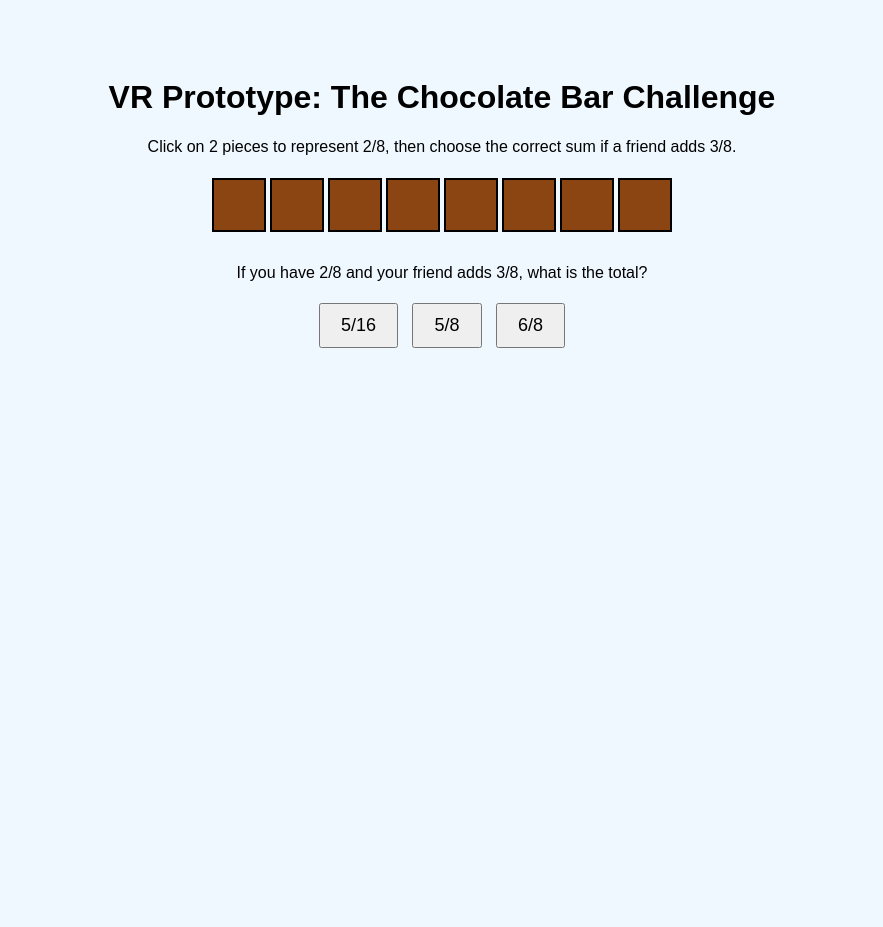
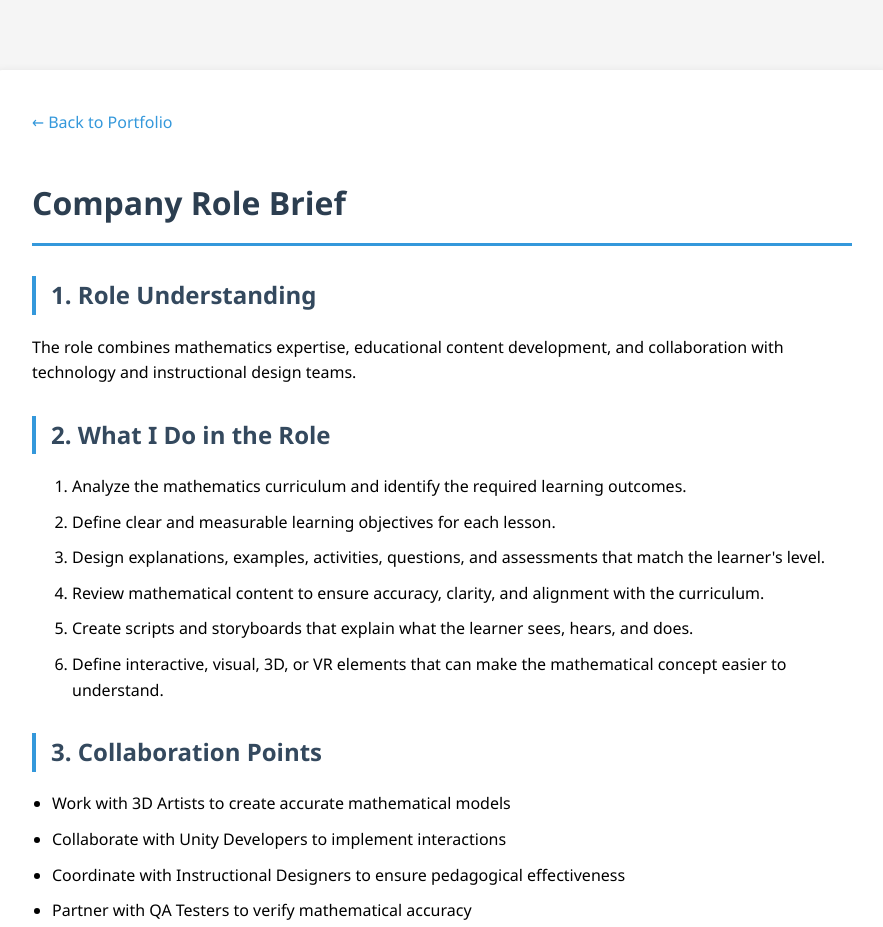
Before and after one commit to salmanic007/EKSON-Math-VR-Portfolio, a plain HTML site: page 01_Grade_5_Fractions/11_Prototype.html in a window 1280 px wide. Shown: the top 927 px of the page, without its empty margins (198-1081 px from the left). Before the commit the page ends 800 px from the top, so only its background shows below. Drawn offline with Linux system fonts and the light colour scheme.

Commit message:
Refactor HTML structure and update title and styles

```diff
--- a/01_Grade_5_Fractions/11_Prototype.html
+++ b/01_Grade_5_Fractions/11_Prototype.html
@@ -2,57 +2,44 @@
 <html lang="en">
 <head>
     <meta charset="UTF-8">
-    <title>Grade 5 Fractions - VR Prototype Logic</title>
+    <meta name="viewport" content="width=device-width, initial-scale=1.0">
+    <title>Company Role Brief - EKSON Math VR</title>
     <style>
-        body { font-family: Arial, sans-serif; background: #f0f8ff; text-align: center; padding: 50px; }
-        .chocolate-bar { display: flex; justify-content: center; margin: 20px; }
-        .piece { width: 50px; height: 50px; background: #8B4513; border: 2px solid #000; margin: 2px; cursor: pointer; }
-        .piece.selected { background: #FFD700; }
-        .options { margin-top: 30px; }
-        button { padding: 10px 20px; font-size: 18px; margin: 5px; cursor: pointer; }
-        #feedback { margin-top: 20px; font-size: 20px; font-weight: bold; }
+        body { font-family: 'Segoe UI', Tahoma, Geneva, Verdana, sans-serif; max-width: 900px; margin: 40px auto; padding: 30px; background: #f5f5f5; line-height: 1.6; }
+        .container { background: white; padding: 40px; border-radius: 10px; box-shadow: 0 2px 10px rgba(0,0,0,0.1); }
+        h1 { color: #2c3e50; border-bottom: 3px solid #3498db; padding-bottom: 15px; }
+        h2 { color: #34495e; margin-top: 30px; border-left: 4px solid #3498db; padding-left: 15px; }
+        ul { padding-left: 20px; }
+        li { margin: 10px 0; }
+        .back-link { display: inline-block; margin-bottom: 20px; color: #3498db; text-decoration: none; }
+        .back-link:hover { text-decoration: underline; }
     </style>
 </head>
 <body>
+    <div class="container">
+        <a href="index.html" class="back-link">← Back to Portfolio</a>
+        <h1>Company Role Brief</h1>
 
-    <h1>VR Prototype: The Chocolate Bar Challenge</h1>
-    <p>Click on 2 pieces to represent 2/8, then choose the correct sum if a friend adds 3/8.</p>
+        <h2>1. Role Understanding</h2>
+        <p>The role combines mathematics expertise, educational content development, and collaboration with technology and instructional design teams.</p>
 
-    <div class="chocolate-bar" id="bar">
-        <!-- 8 pieces generated by JS -->
+        <h2>2. What I Do in the Role</h2>
+        <ol>
+            <li>Analyze the mathematics curriculum and identify the required learning outcomes.</li>
+            <li>Define clear and measurable learning objectives for each lesson.</li>
+            <li>Design explanations, examples, activities, questions, and assessments that match the learner's level.</li>
+            <li>Review mathematical content to ensure accuracy, clarity, and alignment with the curriculum.</li>
+            <li>Create scripts and storyboards that explain what the learner sees, hears, and does.</li>
+            <li>Define interactive, visual, 3D, or VR elements that can make the mathematical concept easier to understand.</li>
+        </ol>
+
+        <h2>3. Collaboration Points</h2>
+        <ul>
+            <li>Work with 3D Artists to create accurate mathematical models</li>
+            <li>Collaborate with Unity Developers to implement interactions</li>
+            <li>Coordinate with Instructional Designers to ensure pedagogical effectiveness</li>
+            <li>Partner with QA Testers to verify mathematical accuracy</li>
+        </ul>
     </div>
-
-    <div class="options">
-        <p>If you have 2/8 and your friend adds 3/8, what is the total?</p>
-        <button onclick="checkAnswer('5/16')">5/16</button>
-        <button onclick="checkAnswer('5/8')">5/8</button>
-        <button onclick="checkAnswer('6/8')">6/8</button>
-    </div>
-
-    <div id="feedback"></div>
-
-    <script>
-        // Generate 8 chocolate pieces
-        const bar = document.getElementById('bar');
-        for(let i=0; i<8; i++) {
-            let piece = document.createElement('div');
-            piece.className = 'piece';
-            piece.onclick = function() { this.classList.toggle('selected'); };
-            bar.appendChild(piece);
-        }
-
-        // Check answer logic (simulating VR feedback)
-        function checkAnswer(answer) {
-            const feedback = document.getElementById('feedback');
-            if(answer === '5/8') {
-                feedback.style.color = 'green';
-                feedback.innerHTML = "✅ Correct! 2/8 + 3/8 = 5/8. (VR: Show confetti & green glow)";
-            } else {
-                feedback.style.color = 'red';
-                feedback.innerHTML = "❌ Try again. Remember, the denominator (whole bar) doesn't change! (VR: Highlight the whole bar)";
-            }
-        }
-    </script>
-
 </body>
 </html>
```
